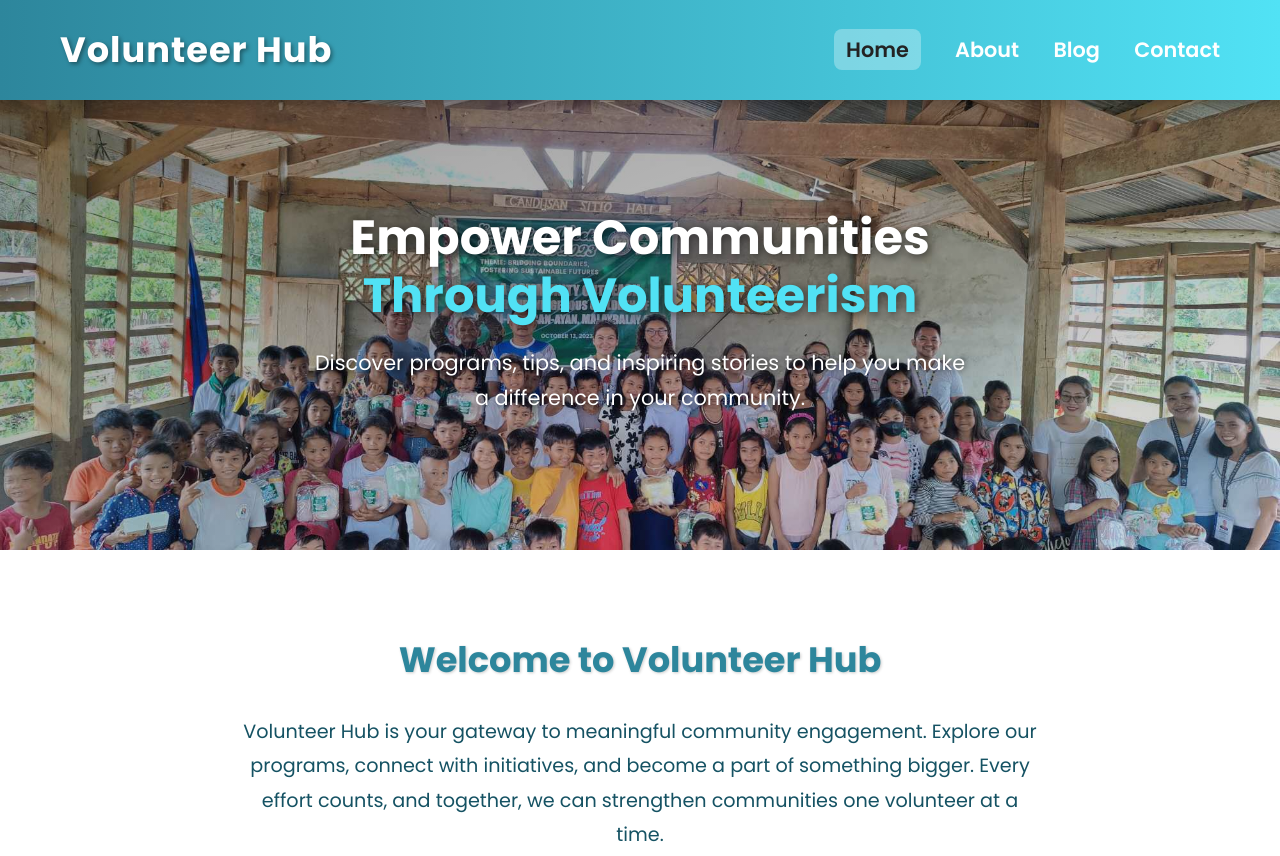
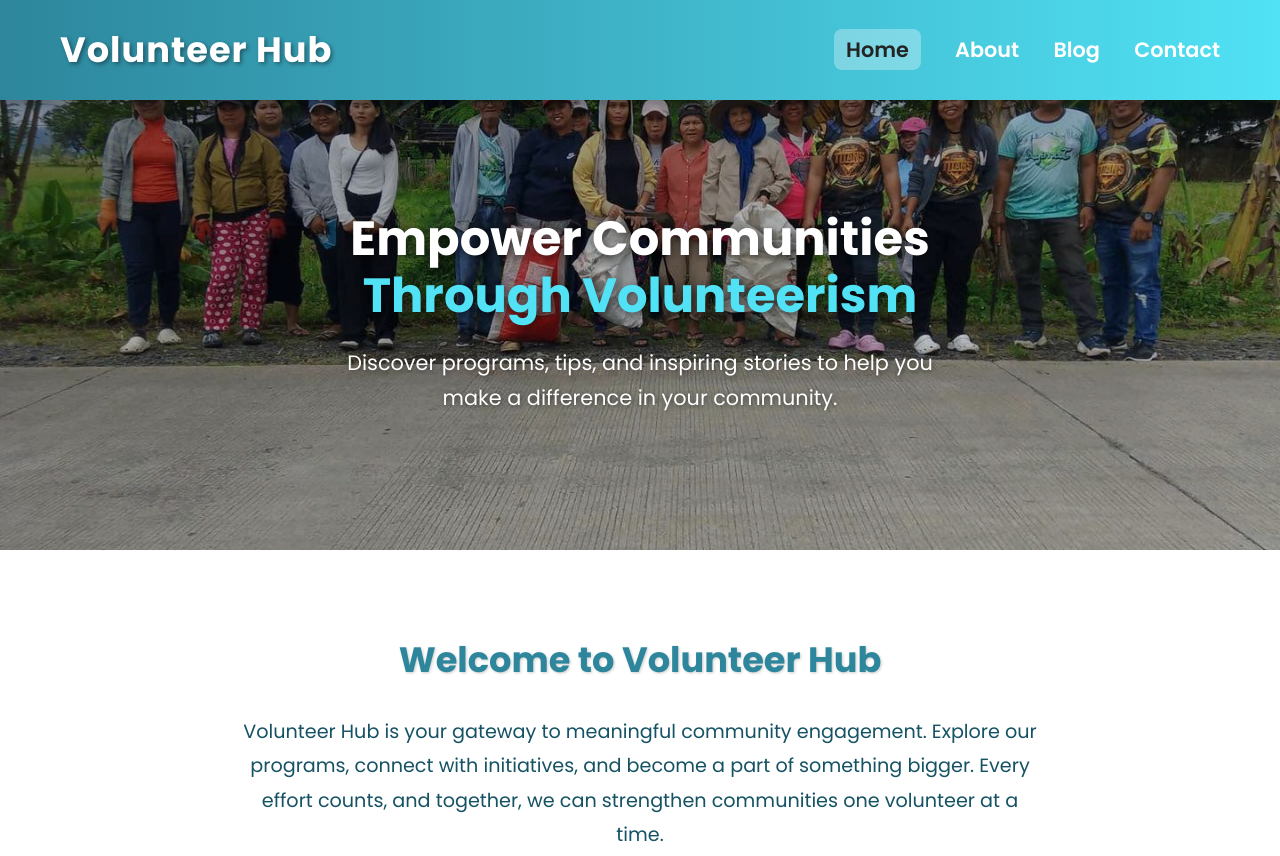
Before and after one commit to CasioCheese/Project-Site, a plain HTML site: page index.html in a window 1280 px wide. Shown: the top 856 px of the page. Drawn offline with Linux system fonts and the light colour scheme.

Commit message:
new edit

```diff
--- a/index.css
+++ b/index.css
@@ -1,5 +1,6 @@
-/* index.css */
-
+/* -------------------------------------
+   GLOBAL VARIABLES & IMPORTS
+------------------------------------- */
 @import url('https://fonts.googleapis.com/css2?family=Poppins:wght@300;400;500;600;700&display=swap');
 
 :root {
@@ -13,7 +14,10 @@
   --warning: #FFD166;
 }
 
-/* RESET */
+
+/* -------------------------------------
+   RESET
+------------------------------------- */
 * {
   margin: 0;
   padding: 0;
@@ -27,7 +31,9 @@ body {
   line-height: 1.7;
 }
 
-/* HEADER */
+/* -------------------------------------
+   HEADER
+------------------------------------- */
 header {
   display: flex;
   justify-content: space-between;
@@ -40,12 +46,14 @@ header {
   z-index: 100;
   box-shadow: 0 4px 12px rgba(0,0,0,0.3);
 }
+
 header .logo {
   font-size: 2.2rem;
   font-weight: 800;
   letter-spacing: 1px;
   text-shadow: 2px 2px 4px rgba(0,0,0,0.4);
 }
+
 header nav a {
   color: #fff;
   text-decoration: none;
@@ -55,6 +63,7 @@ header nav a {
   position: relative;
   font-size: 1.3rem;
 }
+
 header nav a::after {
   content: '';
   position: absolute;
@@ -65,9 +74,11 @@ header nav a::after {
   bottom: -5px;
   transition: 0.3s;
 }
+
 header nav a:hover::after {
   width: 100%;
 }
+
 header nav a:hover {
   color: var(--dark);
   transform: scale(1.1);
@@ -79,28 +90,51 @@ header nav a.active {
   border-radius: 8px;
 }
 
-/* HERO */
+/* -------------------------------------
+   HERO (SLIDER)
+------------------------------------- */
 .hero {
   position: relative;
   height: 450px;
-  background: url('head-bg/v1.jpg') center/cover no-repeat;
-  display: flex;
-  justify-content: center;
-  align-items: center;
   overflow: hidden;
 }
+
+.slides {
+  display: flex;
+  width: 100%;
+  height: 100%;
+}
+
+.slide {
+  width: 100%;
+  height: 100%;
+}
+
+.slide img {
+  width: 100%;
+  height: 100%;
+  object-fit: cover;
+  object-position: center;
+  border-top: 50px;
+}
+
 .hero-overlay {
   position: absolute;
   inset: 0;
   background: linear-gradient(to bottom right, rgba(0,0,0,0.4), rgba(0,0,0,0.1));
 }
+
 .hero-content {
-  position: relative;
+  position: absolute;
+  top: 50%;
+  left: 50%;
+  transform: translate(-50%, -50%);
   text-align: center;
   color: #fff;
   max-width: 700px;
   padding: 0 20px;
 }
+
 .hero-content h1 {
   font-size: 3rem;
   font-weight: 800;
@@ -108,38 +142,47 @@ header nav a.active {
   line-height: 1.2;
   text-shadow: 2px 2px 10px rgba(0,0,0,0.6);
 }
+
 .hero-content .highlight {
   color: var(--accent);
 }
+
 .hero-content p {
   font-size: 1.3rem;
+  text-shadow: 1px 1px 5px rgba(0,0,0,0.5);
   margin-bottom: 25px;
-  text-shadow: 1px 1px 5px rgba(0,0,0,0.5);
 }
 
-/* INTRO */
+/* -------------------------------------
+   INTRO SECTION
+------------------------------------- */
 .intro {
   background: #fff;
   padding: 80px 20px;
   text-align: center;
 }
+
 .intro-content {
   max-width: 800px;
   margin: 0 auto;
 }
+
 .intro h2 {
   font-size: 2.2rem;
   margin-bottom: 25px;
   color: var(--primary);
   text-shadow: 1px 1px 3px rgba(0,0,0,0.2);
 }
+
 .intro p {
   font-size: 1.2rem;
   color: var(--secondary);
   line-height: 1.8;
 }
 
-/* OPPORTUNITIES SECTION */
+/* -------------------------------------
+   OPPORTUNITIES
+------------------------------------- */
 .opportunities {
   background: #fff;
   padding: 60px 20px;
@@ -208,28 +251,9 @@ header nav a.active {
   box-shadow: 0 8px 24px rgba(44,62,80,0.17);
 }
 
-/* Responsive adjustments */
-@media (max-width: 900px) {
-  .opportunity-list {
-    gap: 18px;
-  }
-  .opportunity-card {
-    max-width: 98%;
-    margin: 0 auto;
-  }
-}
-
-@media (max-width: 600px) {
-  .opportunity-list {
-    flex-direction: column;
-    align-items: center;
-  }
-  .opportunity-card {
-    width: 100%;
-    padding: 26px 15px;
-  }
-}
-
+/* -------------------------------------
+   CTA BANNER
+------------------------------------- */
 .cta-banner {
   width: 100%;
   background: linear-gradient(90deg, var(--primary), var(--accent));
@@ -275,7 +299,33 @@ header nav a.active {
   box-shadow: 0 4px 24px rgba(0,0,0,0.13);
 }
 
-/* Responsive adjustments */
+/* -------------------------------------
+   RESPONSIVE
+------------------------------------- */
+
+/* Opportunities */
+@media (max-width: 900px) {
+  .opportunity-list {
+    gap: 18px;
+  }
+  .opportunity-card {
+    max-width: 98%;
+    margin: 0 auto;
+  }
+}
+
+@media (max-width: 600px) {
+  .opportunity-list {
+    flex-direction: column;
+    align-items: center;
+  }
+  .opportunity-card {
+    width: 100%;
+    padding: 26px 15px;
+  }
+}
+
+/* CTA Banner */
 @media (max-width: 650px) {
   .cta-banner {
     padding: 32px 8px 18px 8px;
@@ -285,8 +335,7 @@ header nav a.active {
   .cta-banner .btn { padding: 9px 16px; font-size: 0.99rem; }
 }
 
-
-/* RESPONSIVE */
+/* Header, Hero & Intro */
 @media(max-width: 768px) {
   header {
     flex-direction: column;
@@ -299,6 +348,7 @@ header nav a.active {
     margin-left: 0;
     margin-right: 20px;
   }
+
   .hero {
     height: 300px;
   }
@@ -308,6 +358,7 @@ header nav a.active {
   .hero-content p {
     font-size: 1rem;
   }
+
   .intro h2 {
     font-size: 1.6rem;
   }
--- a/index.html
+++ b/index.html
@@ -21,6 +21,9 @@
 
   <!-- HERO / BANNER -->
   <section class="hero">
+    <div class="slides">
+      <div class="slide"><img src="header-bg/pic1.jpg" alt="Volunteer Image 1"></div>
+    </div>
     <div class="hero-overlay"></div>
     <div class="hero-content">
       <h1>Empower Communities <span class="highlight">Through Volunteerism</span></h1>
```
Also changed, not shown: about.html (+2 -2 lines), head-bg/v1.jpg (deleted), head-bg/v2.jpg (deleted), head-bg/v3.jpg (deleted), head-bg/v4.jpg (deleted), head-bg/v5.jpg (deleted), header-bg/1.jpg (renamed from img-slider/1.jpg), header-bg/2.jpg (renamed from img-slider/2.jpg), header-bg/pic 2.jpg (added), header-bg/pic1.jpg (added), icon-box-card/Dswd.png (deleted), icon-box-card/bukidnon.png (deleted), icon-box-card/city.png (deleted), icon-box-card/red-cross.png (deleted).
